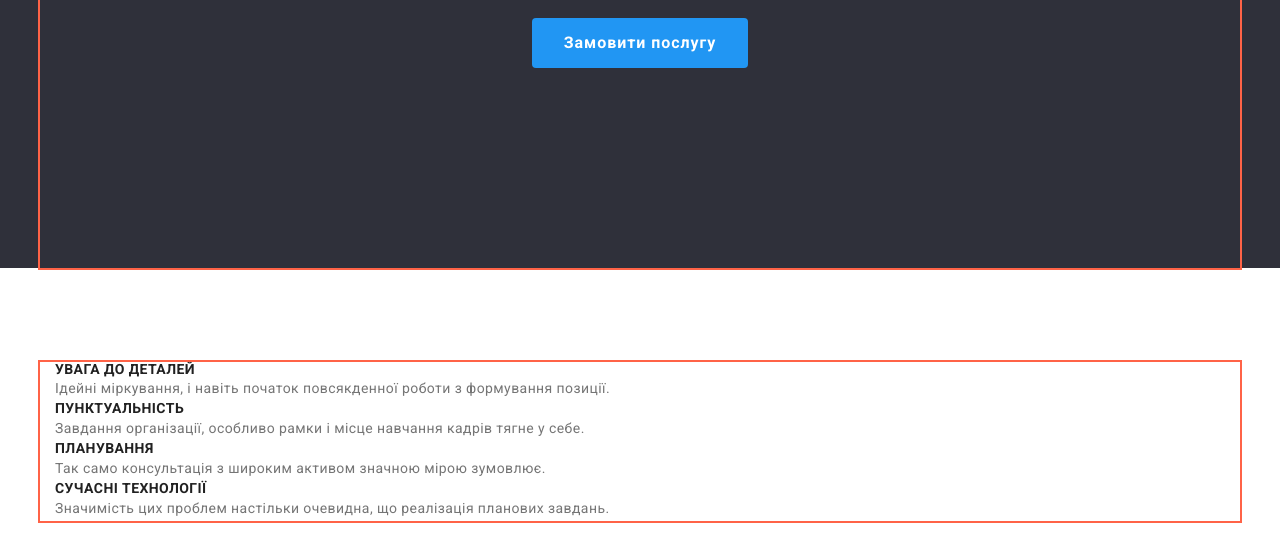
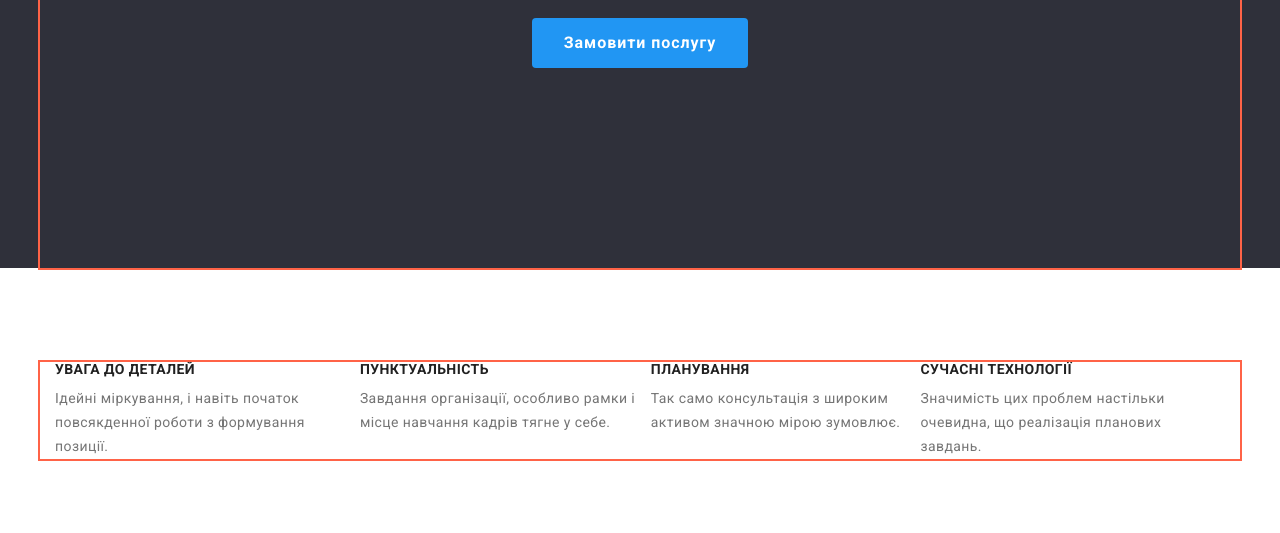
Before and after one commit to PaulPonomarenko/goit-markup-hw-03, a plain HTML site: page index.html in a window 1280 px wide. Shown: the part 419-952 px from the top of the page. Drawn offline with nearby package versions, Linux system fonts and the light colour scheme.

Commit message:
добавляет особенности

```diff
--- a/css/styles.css
+++ b/css/styles.css
@@ -191,11 +191,18 @@ header .container {
 
 /*------------feature---------*/
 .section-feature {
-  display: flex;
-  flex-wrap: wrap;
   background-color: var(--main-white-color);
 }
+.section-list {
+  display: flex;
+}
+
+.section-items > li:not(:last-child) {
+  margin-right: 30px;
+}
+
 .main-title {
+  margin-bottom: 10px;
   font-size: 14px;
   line-height: 1.14;
   letter-spacing: 0.03em;
```
